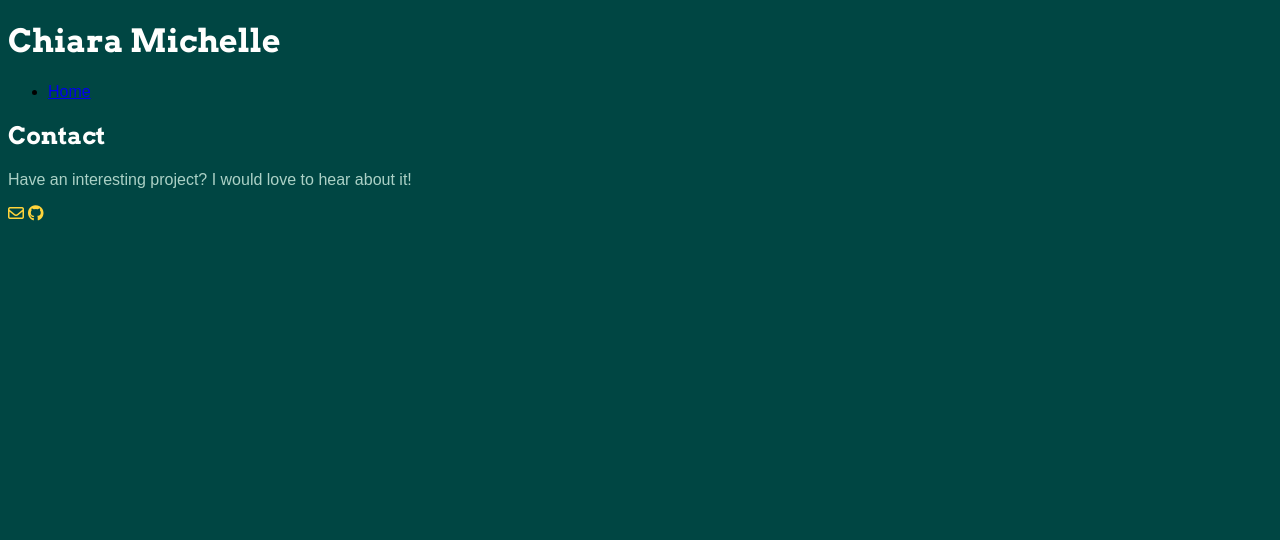
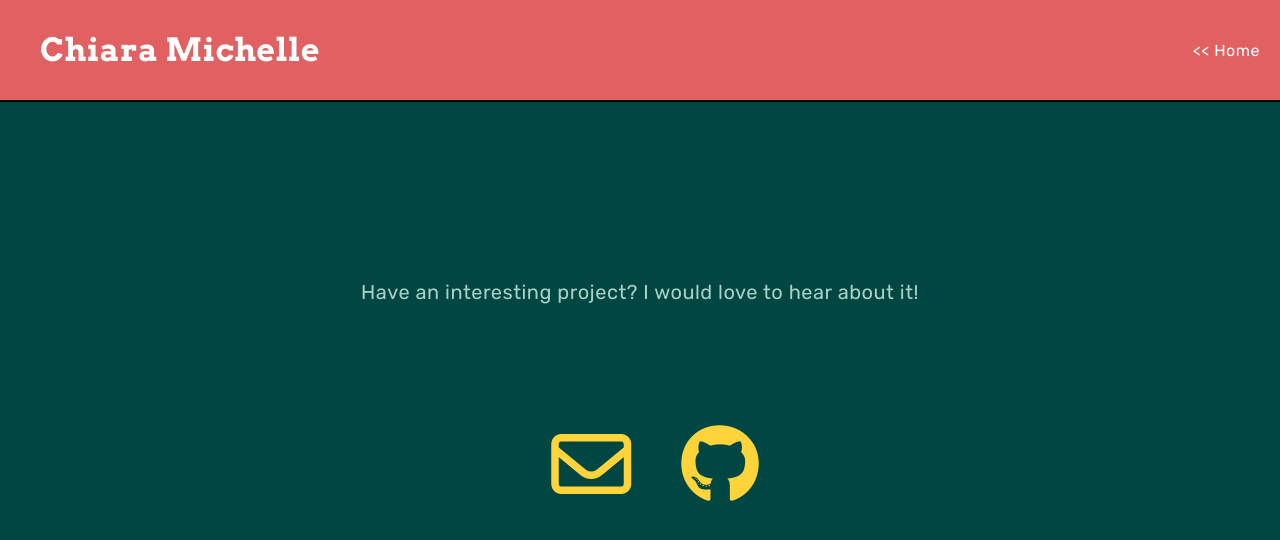
Before and after one commit to ChiaraMichelle/portfolio-project, a plain HTML site: page contact/contact.html in a window 1280 px wide. Drawn offline with Linux system fonts and the light colour scheme.

Commit message:
styled contact page and finished styling landing page

```diff
--- a/contact/contact-styles.css
+++ b/contact/contact-styles.css
@@ -1,24 +1,79 @@
-p, li {
-    font-family: "Quicksand", sans-serif;
+/* Universal Styles */
+
+
+* {
+    margin: 0;
+}
+
+p, li, h2 {
+    font-family: "Rubik", sans-serif;
+    letter-spacing: .5px;
 }
 
 
-h1, h2 {
+h1 {
     font-family: "Arvo", monospace;
+    letter-spacing: .5px;
+}
 
+body {
+    width: 100vw;
+    background-color: #004643;
+}
+
+/* Header */
+
+
+header {
+    background-color: #e16162;
+    align-items: center;
+    display: flex;
+    justify-content: space-between;
+    width: 100vw;
+    align-items: center;
+    height: 100px;
+    border-bottom: 2px solid black;
+}
+
+header * {
+    display: inline;
 }
 
 
-body {
-    background-color: #004643;
+header li {
+    padding-left: 20px;
+    padding-right: 20px;
+    padding-top: 40px;
+    padding-bottom: 40px;
 }
+
+header li a {
+    color: white;
+    text-decoration: none;
+}
+
+li:hover {
+    background-color:  #ea9091;
+    text-decoration: none;
+}
+
 
 #my-name {
     color: #fffffe;
+    margin-left: 40px;
 }
 
-#nav-bar {
-    color: #fffffe;
+
+
+/* Contact */
+
+
+main {
+    display: flex;
+    flex-direction: column;
+    height: 80vh;
+    justify-content: center;
+    align-items: center;
 }
 
 #contact-title {
@@ -27,4 +82,22 @@ body {
 
 #contact-p {
     color: #abd1c6;
+    font-size: 20px;
+    position: fixed;
+    top: 280px;
 }
+
+
+#contact-icons {
+    margin-top: 90px;
+    font-size: 5em;
+
+}
+
+#contact-icons a:hover {
+    font-size: 1.2em;
+}
+
+#contact-icons a {
+    margin-left: 30px;
+}
--- a/contact/contact.html
+++ b/contact/contact.html
@@ -7,20 +7,19 @@
         <meta charset="UTF-8">
         <script src="https://kit.fontawesome.com/d182472d11.js" crossorigin="anonymous"></script>
         <link rel="preconnect" href="https://fonts.googleapis.com">
-<link rel="preconnect" href="https://fonts.gstatic.com" crossorigin>
-<link href="https://fonts.googleapis.com/css2?family=Arvo:ital,wght@0,400;0,700;1,400;1,700&family=Roboto:ital,wght@0,100;0,300;0,400;0,500;0,700;0,900;1,100;1,300;1,400;1,500;1,700;1,900&display=swap" rel="stylesheet">
+        <link rel="preconnect" href="https://fonts.gstatic.com" crossorigin>
+        <link href="https://fonts.googleapis.com/css2?family=Arvo:ital,wght@0,400;0,700;1,400;1,700&family=Quicksand:wght@300..700&family=Rubik:ital,wght@0,300..900;1,300..900&display=swap" rel="stylesheet">
     </head>
     <body>
         <header>
             <h1 id="my-name">Chiara Michelle</h1>
-            <nav>
+            <nav id="nav-bar">
                 <ul>
-                    <li><a href="/index.html">Home</a></li>
+                    <li><a href="/index.html"> << Home</a></li>
                 </ul>
             </nav>
         </header>
         <main>
-            <h2 id="contact-title">Contact</h2>
             <p id="contact-p">Have an interesting project? I would love to hear about it!</p>
             <section id="contact-icons">
                 <a href="mailto:myemailaddress@gmail.com"><i class="fa-regular fa-envelope" style="color: #FFD43B;"></i></a>
--- a/styles.css
+++ b/styles.css
@@ -39,14 +39,22 @@ header * {
 
 
 header li {
-    margin: 20px;
+    padding-left: 20px;
     padding-right: 20px;
+    padding-top: 40px;
+    padding-bottom: 40px;
 }
 
 header li a {
-    color: #fffffe;
+    color: white;
     text-decoration: none;
 }
+
+li:hover {
+    background-color:  #ea9091;
+    text-decoration: none;
+}
+
 
 #my-name {
     color: #fffffe;
@@ -65,7 +73,7 @@ header li a {
     align-items: center;
     justify-content: space-around;
     height: 100vh - 100px;
-    position: relative;
+    border-top: 2px solid black;
 }
 
 
@@ -99,6 +107,7 @@ header li a {
     display: flex;
     align-items: center;
     justify-content: space-around;
+    border-top: 2px solid black;
 }
 
 #about-me-text {
@@ -107,12 +116,6 @@ header li a {
     justify-self: left;
 }
 
-#about-me-title {
-    color: #001e1d;
-    font-size: 56px;
-    font-weight: 500;
-    text-align: center;
-}
 
 #about-me-p {
     color: #004643;
@@ -124,6 +127,8 @@ header li a {
     width: 40vw;
     height: auto;
     margin-right: 30px;
+    border: 10px solid #e16162;
+    border-radius: 15px;
 }
 
 
@@ -132,17 +137,9 @@ header li a {
 #skills {
     background-color: #004643;
     height: 100vh;
-    display: flex;
-    align-items: center;
-    justify-content: space-around;
+    border-top: 2px solid black;
 }
 
-#skills-title {
-    color: #fffffe;
-    font-size: 56px;
-    font-weight: 500;
-    text-align: center;
-}
 
 #skills-p {
     color: #abd1c6;
@@ -151,12 +148,14 @@ header li a {
 
 #icon-area {
     display: flex;
-    flex-direction: column;
+    justify-content: center;
+    align-items: center;
+    height: 100%;
 }
 
 .icon {
-    margin-top: 20px;
-    font-size: 5em;
+    margin-left: 40px;
+    font-size: 7em;
 
 }
 
@@ -165,8 +164,81 @@ header li a {
 #projects {
     background-color: #abd1c6;
     padding-top: 20px;
+    height: 100vh;
+    width: 100vw;
+    display: flex;
+    align-items: center;
+    justify-content: space-evenly;
+    border-top: 2px solid black;
 }
 
-#projects-title {
-    color: #001e1d;
+
+#software-box {
+ margin-top: 30px;
+ margin-bottom: 30px;
+ display: flex;
+ flex-direction: column;
+ align-items: center;
 }
+
+
+
+.img {
+    height: 500px;
+    width: auto;
+    border-radius: 15px;
+    border: 1px solid black;
+}
+
+
+.w3-button {
+    margin-top: 20px;
+    background-color: white; /* Green */
+    border: 1px solid black;
+    border-radius: 5px;
+    color: black;
+    padding: 15px 32px;
+    text-align: center;
+    text-decoration: none;
+    display: inline-block;
+    font-size: 16px;
+}
+
+/* Footer */
+
+
+footer {
+    height: 50vh;
+    background-color: #004643;
+    display: flex;
+    align-items: center;
+    justify-content: space-around;
+    border-top: 1px solid black;
+
+}
+
+#footer-img {
+    width: 30%;
+    height: auto;
+}
+
+#footer-text {
+    color: #fffffe;
+font-size: 56px;
+font-weight: 500;
+font-family: "Arvo", monospace;
+}
+
+
+footer a {
+    text-decoration: none;
+}
+
+
+footer a:active{
+    text-decoration: none;
+}
+
+footer a:visited{
+    text-decoration: none;
+}
```
Also changed, not shown: index.html (+9 -13 lines), script.js (+17 -0 lines), resources/two-people-collaborating-online.png (added).
